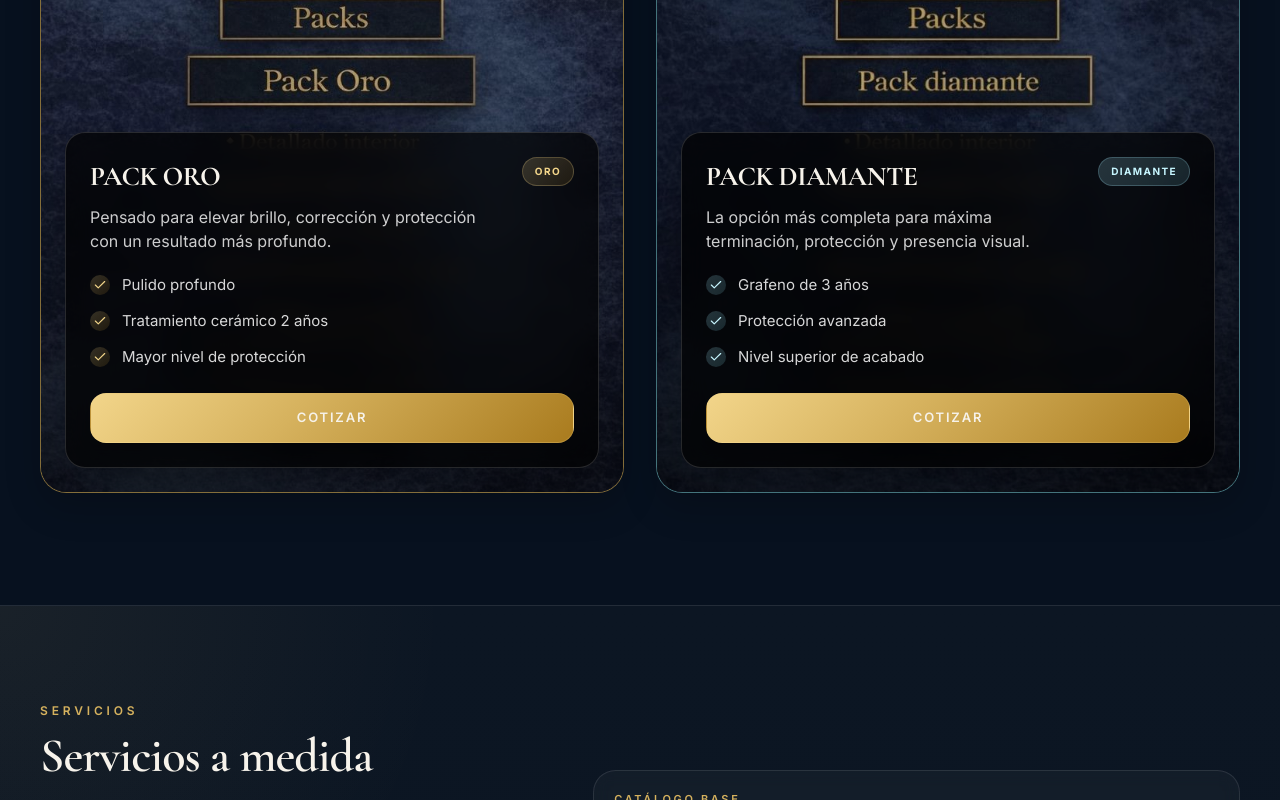
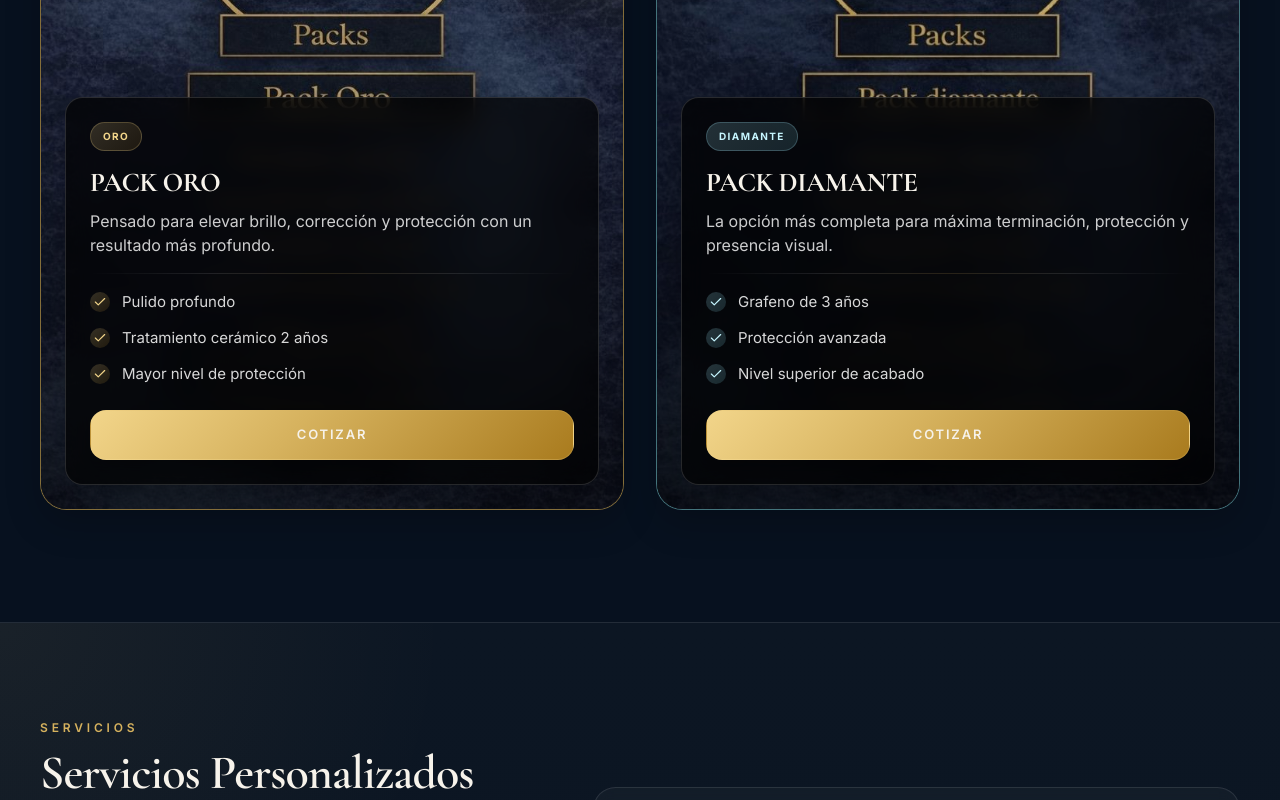
Before and after one commit to manuelContrerasDev/vincent-detail, a Next.js app: page / in a window 1280 px wide. Shown: the part 2140-2940 px from the top of the page. Built offline with nearby package versions, Linux system fonts and the light colour scheme.

Commit message:
feat: refine details contact, covergare, packs

```diff
--- a/components/sections/ContactSection.tsx
+++ b/components/sections/ContactSection.tsx
@@ -47,7 +47,7 @@ export function ContactSection() {
             </p>
 
             <h2 className="font-[family:var(--font-heading)] mt-3 text-3xl font-semibold leading-[1.02] tracking-tight text-[#f7f3eb] md:text-4xl lg:text-5xl">
-              Cotiza y coordina tu servicio
+              Cotiza con Nosotros
             </h2>
 
             <p className="mt-4 text-sm leading-7 text-white/72 md:text-base">
--- a/components/sections/CoverageSection.tsx
+++ b/components/sections/CoverageSection.tsx
@@ -42,7 +42,7 @@ export function CoverageSection() {
           <div>
             <SectionHeading
               eyebrow="Cobertura"
-              title="Zonas de atención"
+              title="Localidades"
               description="Cobertura activa con coordinación previa."
             />
           </div>
@@ -158,7 +158,7 @@ export function CoverageSection() {
           >
             <div className="absolute inset-0">
               <Image
-                src="/gallery/resultado-marca.png"
+                src="/gallery/coverage-bg.png"
                 alt="Vincent Detail Tundra mobile detail"
                 fill
                 sizes="(max-width: 1023px) 100vw, 50vw"
@@ -181,7 +181,7 @@ export function CoverageSection() {
                       Cobertura flexible
                     </p>
                     <h3 className="font-[family:var(--font-rajdhani)] mt-1 text-[1.2rem] font-semibold uppercase tracking-[0.04em] text-[#f7f3eb] md:text-[1.35rem]">
-                      Atención coordinada
+                      Servicio a domicilio
                     </h3>
                   </div>
                 </div>
--- a/components/sections/PacksSection.tsx
+++ b/components/sections/PacksSection.tsx
@@ -16,12 +16,14 @@ export function PacksSection() {
         <div className="max-w-3xl">
           <SectionHeading
             eyebrow="Packs"
-            title="Elige el nivel de tu servicio"
+            title="Niveles de Packs"
             description="Cuatro propuestas de detailing para distintos niveles de cuidado, terminación y protección."
           />
         </div>
 
-        <div className="mt-12 grid gap-6 md:grid-cols-2 xl:gap-8">
+        <div className="mt-8 h-px w-full bg-[linear-gradient(90deg,transparent,rgba(255,255,255,0.12),rgba(214,178,94,0.18),rgba(255,255,255,0.12),transparent)]" />
+
+        <div className="mt-8 grid gap-5 sm:gap-6 md:grid-cols-2 xl:gap-8">
           {packs.map((pack, index) => (
             <motion.div
               key={pack.slug}
--- a/components/sections/ResultsSection.tsx
+++ b/components/sections/ResultsSection.tsx
@@ -197,8 +197,11 @@ export function ResultsSection() {
               <span className="font-[family:var(--font-rajdhani)] rounded-full border border-white/10 bg-white/5 px-3 py-1 text-[10px] font-semibold uppercase tracking-[0.16em] text-white/70">
                 Pulido
               </span>
+              <span className="font-[family:var(--font-rajdhani)] rounded-full border border-[#F2D58A]/20 bg-[#F2D58A]/8 px-3 py-1 text-[10px] font-semibold uppercase tracking-[0.16em] text-[#D6B25E]">
+                Encerado
+              </span>
               <span className="font-[family:var(--font-rajdhani)] rounded-full border border-white/10 bg-white/5 px-3 py-1 text-[10px] font-semibold uppercase tracking-[0.16em] text-white/70">
-                Encerado
+                Cerámico
               </span>
             </div>
 
--- a/components/sections/ServicesCatalogSection.tsx
+++ b/components/sections/ServicesCatalogSection.tsx
@@ -22,7 +22,7 @@ export function ServicesCatalogSection() {
           <div>
             <SectionHeading
               eyebrow="Servicios"
-              title="Servicios a medida"
+              title="Servicios Personalizados"
               description="Opciones puntuales con referencia inicial según nivel de trabajo y tipo de vehículo."
             />
           </div>
--- a/components/ui/PackVisualCard.tsx
+++ b/components/ui/PackVisualCard.tsx
@@ -78,77 +78,81 @@ export function PackVisualCard({
   return (
     <article
       className={cn(
-        "group relative overflow-hidden rounded-[1.65rem] border bg-black transition duration-300 shadow-[0_14px_36px_rgba(0,0,0,0.20)]",
+        "group relative overflow-hidden rounded-[1.45rem] border bg-black transition duration-300 shadow-[0_14px_36px_rgba(0,0,0,0.20)] md:rounded-[1.65rem]",
         styles.border
       )}
     >
-      <div className="absolute inset-0 rounded-[1.65rem] ring-1 ring-inset ring-white/6 transition duration-300" />
+      <div className="absolute inset-0 rounded-[1.45rem] ring-1 ring-inset ring-white/6 transition duration-300 md:rounded-[1.65rem]" />
       <div
         className={cn(
-          "absolute inset-0 rounded-[1.65rem] ring-1 ring-inset ring-transparent transition duration-300",
+          "absolute inset-0 rounded-[1.45rem] ring-1 ring-inset ring-transparent transition duration-300 md:rounded-[1.65rem]",
           styles.ring
         )}
       />
 
-      <div className="relative aspect-[5/6] min-h-[520px] overflow-hidden md:min-h-[560px] xl:min-h-[620px]">
+      <div className="relative aspect-[5/6] min-h-[400px] overflow-hidden sm:min-h-[460px] md:min-h-[520px] xl:min-h-[620px]">
         <Image
           src={image}
           alt={name}
           fill
+          priority={name === "Pack Bronce"}
           sizes="(max-width: 767px) 100vw, (max-width: 1535px) 50vw, 50vw"
           className="object-cover transition duration-700 group-hover:scale-[1.03]"
         />
 
         <div className={cn("absolute inset-0", styles.glow)} />
         <div className="absolute inset-0 bg-[linear-gradient(180deg,rgba(0,0,0,0.08),rgba(0,0,0,0.16),rgba(0,0,0,0.62))]" />
-        <div className="absolute inset-x-0 top-0 h-28 bg-[linear-gradient(180deg,rgba(0,0,0,0.22),rgba(0,0,0,0))]" />
+        <div className="absolute inset-x-0 top-0 h-24 bg-[linear-gradient(180deg,rgba(0,0,0,0.22),rgba(0,0,0,0))] md:h-28" />
 
-        <div className="absolute inset-x-0 bottom-0 p-4 md:p-5 lg:p-6">
-          <div className="rounded-[1.25rem] border border-white/14 bg-black/70 p-4 md:p-5 lg:p-6 backdrop-blur-md shadow-[0_12px_28px_rgba(0,0,0,0.20)]">
-            <div className="flex items-start justify-between gap-4">
-              <div className="min-w-0">
-                <h3 className="font-[family:var(--font-rajdhani)] text-[1.3rem] font-bold uppercase tracking-[0.05em] text-[#f7f3eb] md:text-[1.5rem] xl:text-[1.7rem]">
-                  {name}
-                </h3>
-                <p className="mt-2 text-[14px] leading-6 text-white/80 md:text-[15px] xl:text-[16px]">
-                  {summary}
-                </p>
-              </div>
-
+        <div className="absolute inset-x-0 bottom-0 p-3 sm:p-4 md:p-5 lg:p-6">
+          <div className="rounded-[1.1rem] border border-white/14 bg-black/70 p-3.5 sm:p-4 md:p-5 lg:p-6 backdrop-blur-md shadow-[0_12px_28px_rgba(0,0,0,0.20)]">
+            <div className="flex flex-col gap-3 sm:gap-4">
+              <div className="flex flex-col items-start gap-2 sm:gap-3">
                 <span
                   className={cn(
-                  "font-[family:var(--font-rajdhani)] shrink-0 rounded-full border px-3 py-1.5 text-[10px] font-bold uppercase tracking-[0.14em]",
+                    "font-[family:var(--font-rajdhani)] inline-flex shrink-0 rounded-full border px-2.5 py-1 text-[9px] font-bold uppercase tracking-[0.14em] sm:px-3 sm:py-1.5 sm:text-[10px]",
                     styles.badge
                   )}
                 >
                   {accent}
                 </span>
+
+                <div className="min-w-0">
+                  <h3 className="font-[family:var(--font-rajdhani)] text-[1.08rem] font-bold uppercase tracking-[0.05em] text-[#f7f3eb] sm:text-[1.2rem] md:text-[1.4rem] xl:text-[1.7rem]">
+                    {name}
+                  </h3>
+                  <p className="mt-1.5 text-[12px] leading-5 text-white/80 sm:text-[13px] sm:leading-6 md:text-[14px] xl:text-[16px]">
+                    {summary}
+                  </p>
+                </div>
               </div>
 
-            <ul className="mt-5 space-y-3">
+              <div className="h-px w-full bg-[linear-gradient(90deg,transparent,rgba(255,255,255,0.10),rgba(214,178,94,0.16),rgba(255,255,255,0.10),transparent)]" />
+
+              <ul className="space-y-2 sm:space-y-2.5 md:space-y-3">
                 {highlights.map((item) => (
-                <li key={item} className="flex items-center gap-3">
+                  <li key={item} className="flex items-start gap-2.5 sm:gap-3">
                     <span
                       className={cn(
-                      "flex h-5 w-5 shrink-0 items-center justify-center rounded-full",
+                        "mt-0.5 flex h-4 w-4 shrink-0 items-center justify-center rounded-full sm:h-5 sm:w-5",
                         styles.checkBg
                       )}
                     >
-                    <Check className={cn("h-3.5 w-3.5", styles.check)} />
+                      <Check className={cn("h-3 w-3 sm:h-3.5 sm:w-3.5", styles.check)} />
                     </span>
-                  <span className="text-[13px] leading-6 text-white/84 md:text-[14px] xl:text-[15px]">
+                    <span className="text-[12px] leading-5 text-white/84 sm:text-[13px] sm:leading-6 md:text-[14px] xl:text-[15px]">
                       {item}
                     </span>
                   </li>
                 ))}
               </ul>
 
-            <div className="mt-6">
+              <div className="pt-1 sm:pt-2">
                 <CTAButton
                   href={getWhatsAppUrl(`Hola, quiero cotizar el ${name} de Vincent.Detail.`)}
                   target="_blank"
                   rel="noreferrer"
-                className="w-full px-4 py-3.5 text-[12px] md:text-[13px]"
+                  className="w-full px-4 py-3 text-[11px] sm:text-[12px] md:py-3.5 md:text-[13px]"
                 >
                   Cotizar
                 </CTAButton>
@@ -156,6 +160,7 @@ export function PackVisualCard({
             </div>
           </div>
         </div>
+      </div>
     </article>
   );
 }
```
Lines whose indentation alone changed are shown as unchanged.
